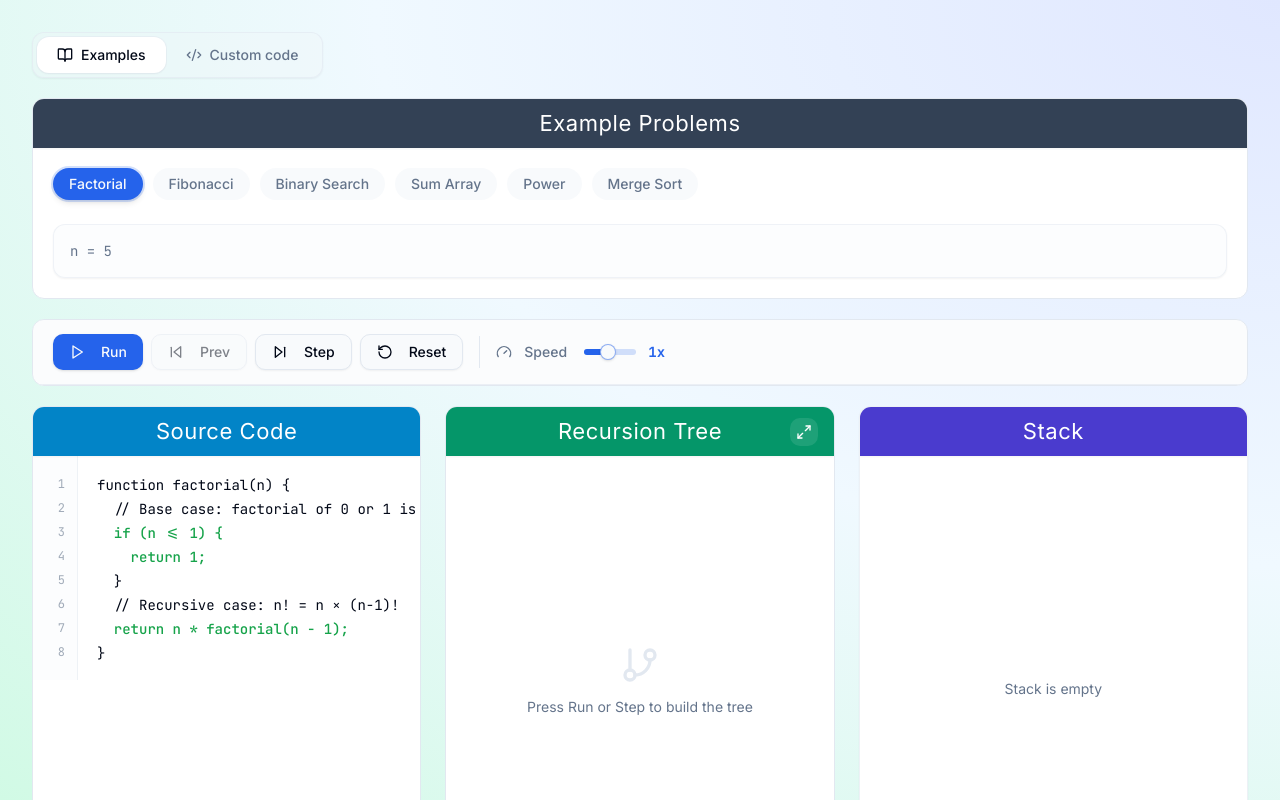
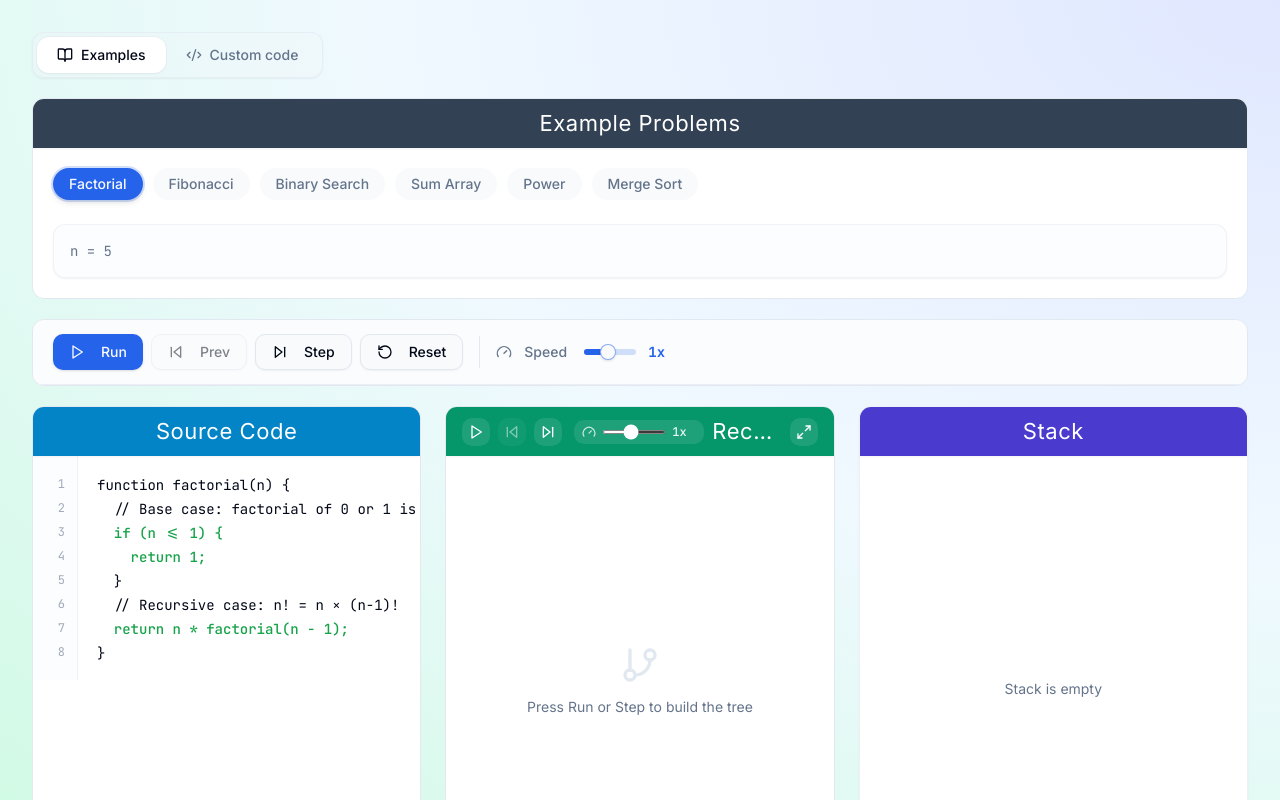
Before and after one commit to yuvnex/Recursion_Visualizer, a React (Vite) app: page / in a window 1280 px wide. Shown: the top 800 px of the page. Built offline with nearby package versions, Linux system fonts and the light colour scheme.

Commit message:
feat : Added Buttons in full screen recursion tree

```diff
--- a/src/components/recursion/RecursionTree.jsx
+++ b/src/components/recursion/RecursionTree.jsx
@@ -1,7 +1,7 @@
 import React, { useMemo, useRef, useState, useEffect } from 'react'
 import { Card } from '@/components/ui/card'
 import { motion, AnimatePresence } from 'framer-motion'
-import { GitBranch, Maximize2, Minimize2 } from 'lucide-react'
+import { GitBranch, Maximize2, Minimize2, Play, Pause, SkipBack, SkipForward, Gauge } from 'lucide-react'
 
 const getNodeLabel = (node) => {
   if (!node.params) return node.label
@@ -103,7 +103,10 @@ function layoutTree(root) {
   }
 }
 
-export default function RecursionTree({ nodes, currentNodeId, executionPhase, isExpanded = false, onToggleExpand }) {
+export default function RecursionTree({
+  nodes, currentNodeId, executionPhase, isExpanded = false, onToggleExpand,
+  isRunning, isPaused, speed, onStart, onPause, onResume, onStep, onPrev, onSpeedChange, isComplete
+}) {
   const containerRef = useRef(null)
   const [dimensions, setDimensions] = useState({ scale: 1, translateX: 0, translateY: 0 })
 
@@ -201,9 +204,67 @@ export default function RecursionTree({ nodes, currentNodeId, executionPhase, is
 
   return (
     <Card className="app-panel flex h-full flex-col overflow-hidden">
-      <div className="bg-[#059669] text-white text-center py-2 text-[22px] tracking-wide font-sans z-10 shadow-sm relative flex items-center justify-center">
-        <span>Recursion Tree</span>
-        <div className="absolute right-4 flex items-center gap-3">
+      <div className="bg-[#059669] text-white py-2 px-2 sm:px-4 z-10 shadow-sm flex items-center justify-between gap-2 overflow-hidden">
+        {onStart ? (
+          <div className="flex items-center gap-1 sm:gap-2 shrink-0">
+            {!isRunning || isPaused ? (
+              <button
+                onClick={isRunning ? onResume : onStart}
+                disabled={isComplete}
+                className="bg-white/10 hover:bg-white/20 disabled:opacity-50 disabled:cursor-not-allowed rounded-md p-1.5 transition-colors flex items-center justify-center"
+                title={isRunning ? 'Resume' : 'Run'}
+              >
+                <Play className="h-4 w-4" />
+              </button>
+            ) : (
+              <button
+                onClick={onPause}
+                className="bg-white/10 hover:bg-white/20 rounded-md p-1.5 transition-colors flex items-center justify-center"
+                title="Pause"
+              >
+                <Pause className="h-4 w-4" />
+              </button>
+            )}
+
+            <button
+              onClick={onPrev}
+              disabled={(!isRunning && (nodes?.length || 0) === 0) || (isRunning && !isPaused)}
+              className="bg-white/10 hover:bg-white/20 disabled:opacity-50 disabled:cursor-not-allowed rounded-md p-1.5 transition-colors flex items-center justify-center"
+              title="Previous Step"
+            >
+              <SkipBack className="h-4 w-4" />
+            </button>
+
+            <button
+              onClick={onStep}
+              disabled={isComplete || (isRunning && !isPaused)}
+              className="bg-white/10 hover:bg-white/20 disabled:opacity-50 disabled:cursor-not-allowed rounded-md p-1.5 transition-colors flex items-center justify-center"
+              title="Next Step"
+            >
+              <SkipForward className="h-4 w-4" />
+            </button>
+
+            <div className="hidden sm:flex items-center gap-1.5 ml-1 bg-white/10 px-2 py-1 rounded-md">
+              <Gauge className="h-3.5 w-3.5 opacity-80" />
+              <input
+                type="range"
+                min={0.25} max={2} step={0.25}
+                value={speed || 1}
+                onChange={(e) => onSpeedChange && onSpeedChange(parseFloat(e.target.value))}
+                className="w-12 sm:w-16 accent-white h-1 cursor-pointer"
+              />
+              <span className="text-xs font-mono font-medium min-w-[24px] opacity-90">{speed}x</span>
+            </div>
+          </div>
+        ) : (
+          <div className="w-8 shrink-0" />
+        )}
+
+        <span className="text-[16px] sm:text-[22px] tracking-wide font-sans text-center truncate min-w-0 flex-1">
+          Recursion Tree
+        </span>
+
+        <div className="flex items-center gap-2 sm:gap-3 shrink-0 justify-end">
           {treeData && (
             <span className="rounded-full bg-white/20 px-2.5 py-0.5 font-mono text-xs font-medium">
               {nodes?.length} calls
--- a/src/pages/RecursionVisualizer.jsx
+++ b/src/pages/RecursionVisualizer.jsx
@@ -440,6 +440,16 @@ export default function RecursionVisualizer() {
                 executionPhase={executionPhase}
                 isExpanded={false}
                 onToggleExpand={toggleTreeExpand}
+                isRunning={isRunning}
+                isPaused={isPaused}
+                speed={speed}
+                onStart={handleStart}
+                onPause={handlePause}
+                onResume={handleResume}
+                onStep={handleStep}
+                onPrev={handlePrev}
+                onSpeedChange={setSpeed}
+                isComplete={isComplete}
               />
             </div>
             <div className="min-h-[380px] h-[min(48vh,500px)] lg:h-[500px]">
@@ -457,6 +467,16 @@ export default function RecursionVisualizer() {
                 executionPhase={executionPhase}
                 isExpanded={true}
                 onToggleExpand={toggleTreeExpand}
+                isRunning={isRunning}
+                isPaused={isPaused}
+                speed={speed}
+                onStart={handleStart}
+                onPause={handlePause}
+                onResume={handleResume}
+                onStep={handleStep}
+                onPrev={handlePrev}
+                onSpeedChange={setSpeed}
+                isComplete={isComplete}
               />
             </div>
           </div>
```
